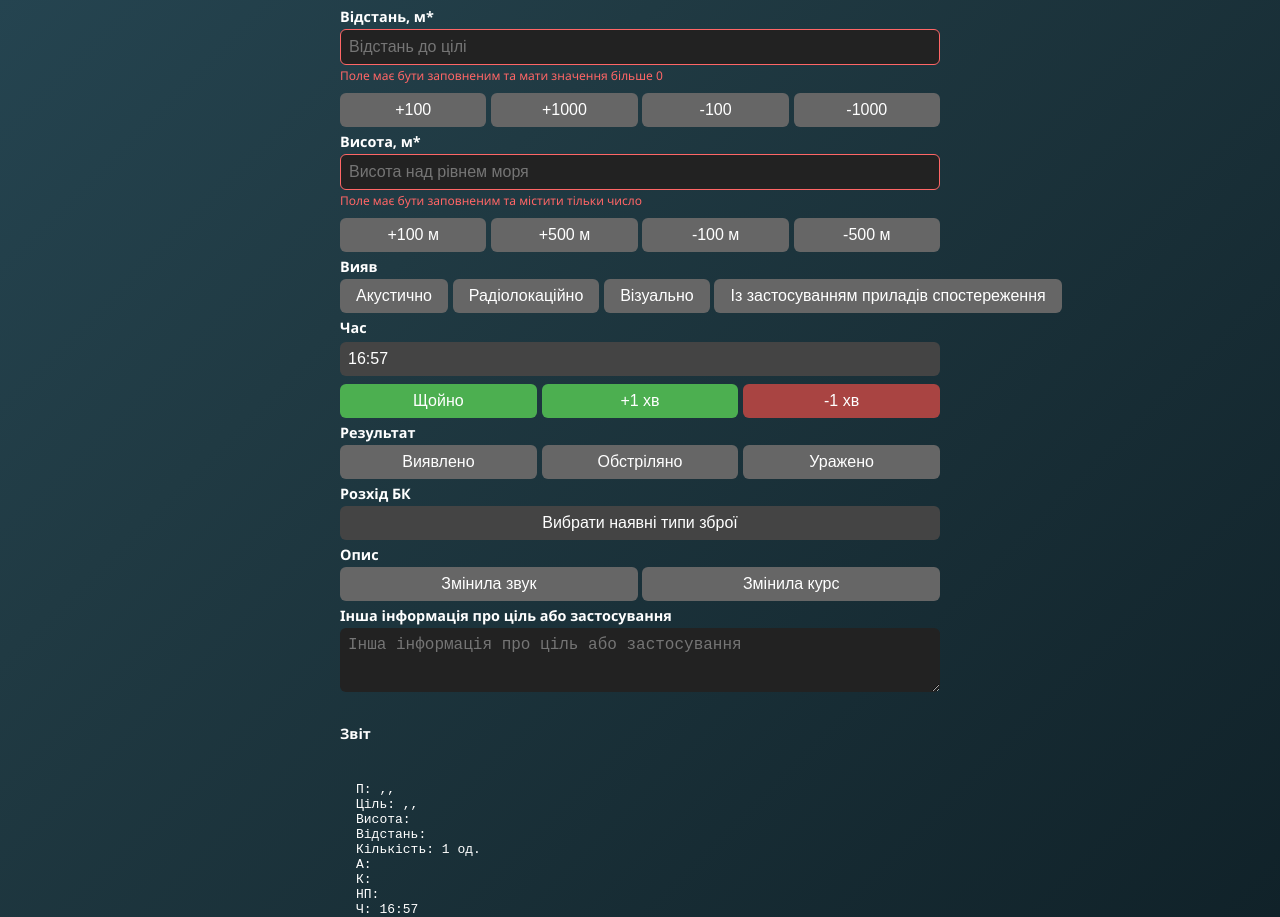
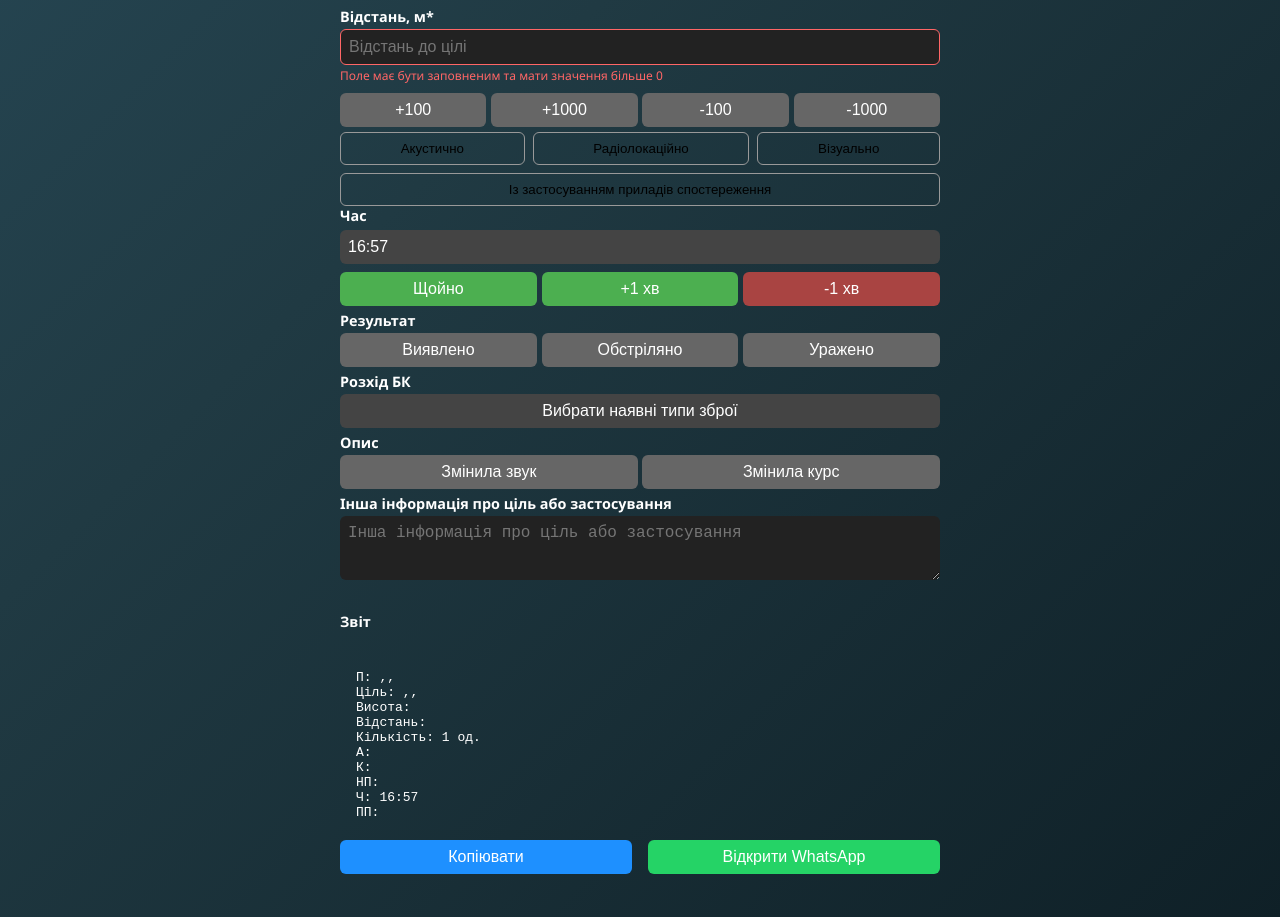
Before and after one commit to lolittajdm-alt/akviz0.2, a Next.js app: page / in a window 1280 px wide. Shown: the part 1000-1917 px from the top of the page. Built offline with nearby package versions, Linux system fonts and the light colour scheme.

Commit message:
Update index.js

```diff
--- a/pages/index.js
+++ b/pages/index.js
@@ -489,73 +489,40 @@ ${copyToClipboard()}
         </div>
 
         {/* Висота */}
-        <div style={{ ...blockMargin, display:"flex", flexDirection:"column" }}>
-          <div style={labelStyle}>Висота, м*</div>
-          <input
-            type="text"
-            value={form.height}
-            onChange={onHeightChange}
-            placeholder="Висота над рівнем моря"
+        {/* Методи виявлення */}
+<div style={{ display: "flex", flexWrap: "wrap", gap: "0.5rem" }}>
+  {["Акустично", "Радіолокаційно", "Візуально"].map((method) => (
+    <button
+      key={method}
+      onClick={() => toggleDetection(method)}
       style={{
-              width:"100%",padding:"0.5rem",borderRadius:"6px",
-              backgroundColor:"#222",color:"#fff",fontSize:"1rem",
-              boxSizing:"border-box",
-              border: form.height.trim()===""||!validateHeight(form.height)?"1px solid #ff6666":"none"
+        padding: "0.5rem 1rem",
+        borderRadius: "6px",
+        border: "1px solid #999",
+        backgroundColor: form.detectionMethods.includes(method) ? "#222" : "transparent",
+        color: form.detectionMethods.includes(method) ? "#fff" : "#000",
+        whiteSpace: "nowrap",
+        flex: "1 1 auto"
       }}
-          />
-          {(form.height.trim()===""||!validateHeight(form.height))&&(
-            <div style={errorStyle}>Поле має бути заповненим та містити тільки число</div>
-          )}
-        </div>
-        <div style={{ display:"flex", gap:"0.3rem", marginBottom:"0.3rem" }}>
-          {[{label:"+100 м",delta:100},{label:"+500 м",delta:500},{label:"-100 м",delta:-100},{label:"-500 м",delta:-500}]
-            .map(({label,delta})=>(
+    >
+      {method}
+    </button>
+  ))}
+
+  {/* 4-та кнопка окремо на всю ширину */}
   <button
-              key={label}
-              onClick={()=>changeHeight(delta)}
-              style={{...buttonStyle,flex:1}}
-            >{label}</button>
-          ))}
-        </div>
-
-        {/* Вияв */}
-        <div style={blockMargin}>
-          <div style={labelStyle}>Вияв</div>
-          <div style={{ display:"flex", gap:"0.3rem", flexWrap:"nowrap" }}>
-            {["Акустично","Радіолокаційно","Візуально"].map(m=>(
-              <button
-                key={m}
-                onClick={()=>{ setForm(f=>({
-                  ...f,
-                  detectionMethods: f.detectionMethods.includes(m)
-                    ? f.detectionMethods.filter(x=>x!==m)
-                    : [...f.detectionMethods,m]
-                }));}}
+    onClick={() => toggleDetection("Із застосуванням приладів спостереження")}
     style={{
-                  ...buttonStyle,flex:1,
-                  backgroundColor: form.detectionMethods.includes(m)?"#4caf50":"#666"
-                }}
-              >{m}</button>
-            ))}
-            <button
-              disabled={!form.detectionMethods.includes("Візуально")}
-              onClick={()=>{ const key="Із застосуванням приладів спостереження";
-                setForm(f=>({
-                  ...f,
-                  detectionMethods: f.detectionMethods.includes(key)
-                    ? f.detectionMethods.filter(x=>x!==key)
-                    : [...f.detectionMethods,key]
-                }));
-              }}
-              style={{
-                ...buttonStyle,flex:1,
-                backgroundColor: form.detectionMethods.includes("Із застосуванням приладів спостереження")?"#4caf50":"#666",
-                cursor: form.detectionMethods.includes("Візуально")?"pointer":"not-allowed"
+      padding: "0.5rem 1rem",
+      borderRadius: "6px",
+      border: "1px solid #999",
+      backgroundColor: form.detectionMethods.includes("Із застосуванням приладів спостереження") ? "#222" : "transparent",
+      color: form.detectionMethods.includes("Із застосуванням приладів спостереження") ? "#fff" : "#000",
+      width: "100%"
     }}
   >
     Із застосуванням приладів спостереження
   </button>
-          </div>
 </div>
 
         {/* Час */}
```
Lines whose indentation alone changed are shown as unchanged.
